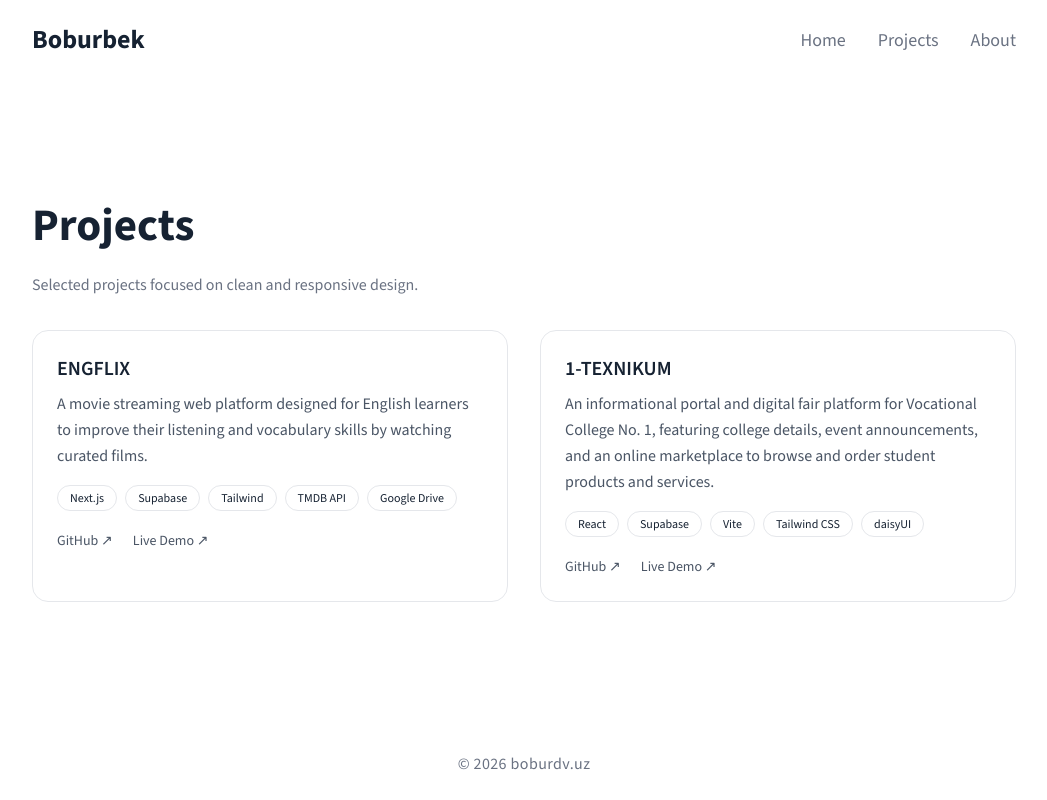
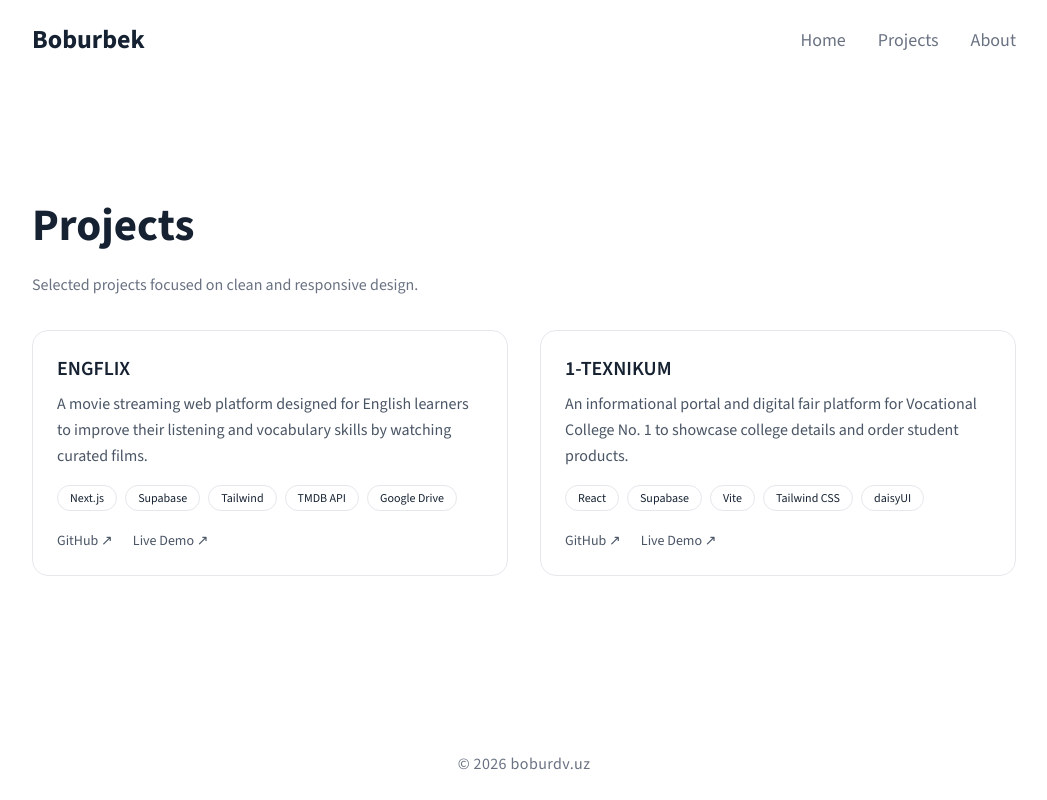
Before and after one commit to boburdv/Portfolio, a Next.js app: page /projects in a window 1280 px wide. Shown: the whole page, without its empty margins (116-1163 px from the left). Built offline with nearby package versions, Linux system fonts and the light colour scheme.

Commit message:
Update projects.js

```diff
--- a/src/data/projects.js
+++ b/src/data/projects.js
@@ -10,7 +10,7 @@ export const projects = [
   {
     id: 2,
     title: "1-TEXNIKUM",
-    description: "An informational portal and digital fair platform for Vocational College No. 1, featuring college details, event announcements, and an online marketplace to browse and order student products and services.",
+    description: "An informational portal and digital fair platform for Vocational College No. 1 to showcase college details and order student products.",
     tech: ["React", "Supabase", "Vite", "Tailwind CSS", "daisyUI"],
     github: "https://github.com/boburdv/1-Texnikum",
     live: "https://1-texnikum.vercel.app",
```
